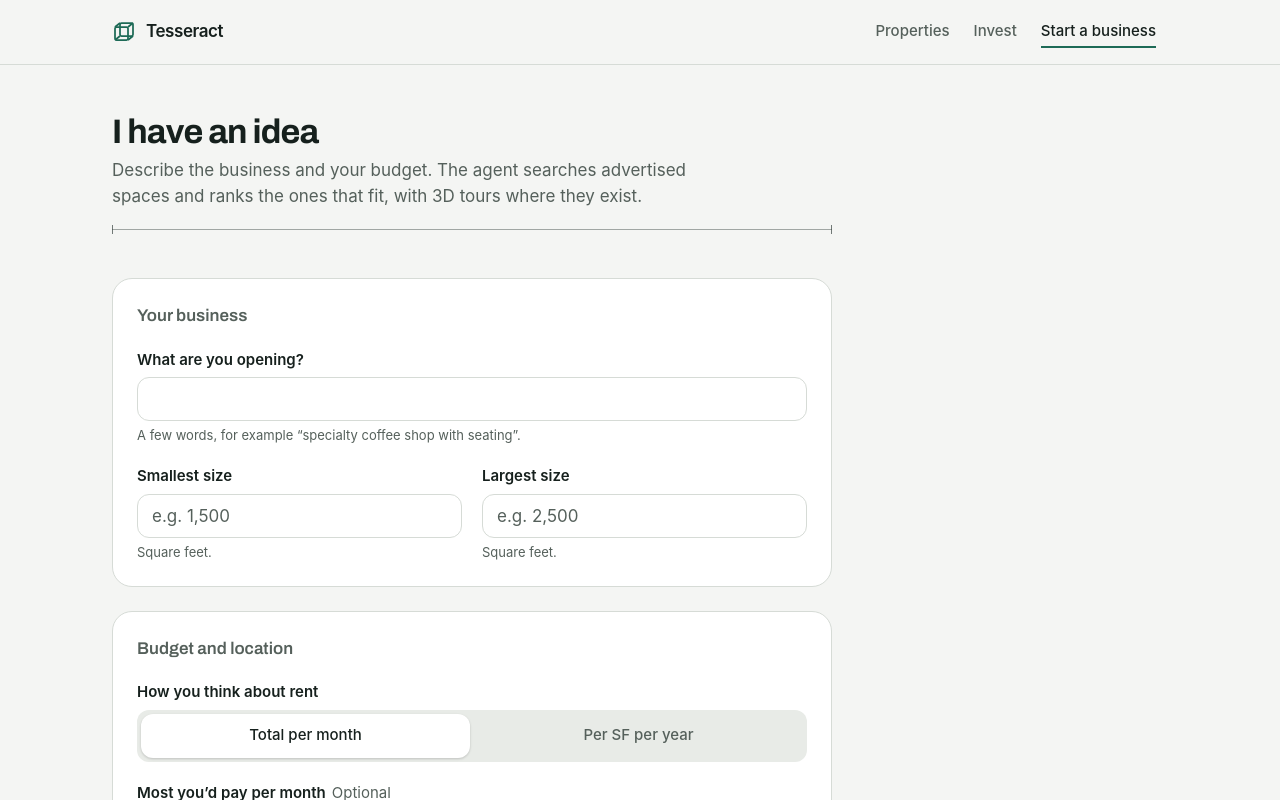
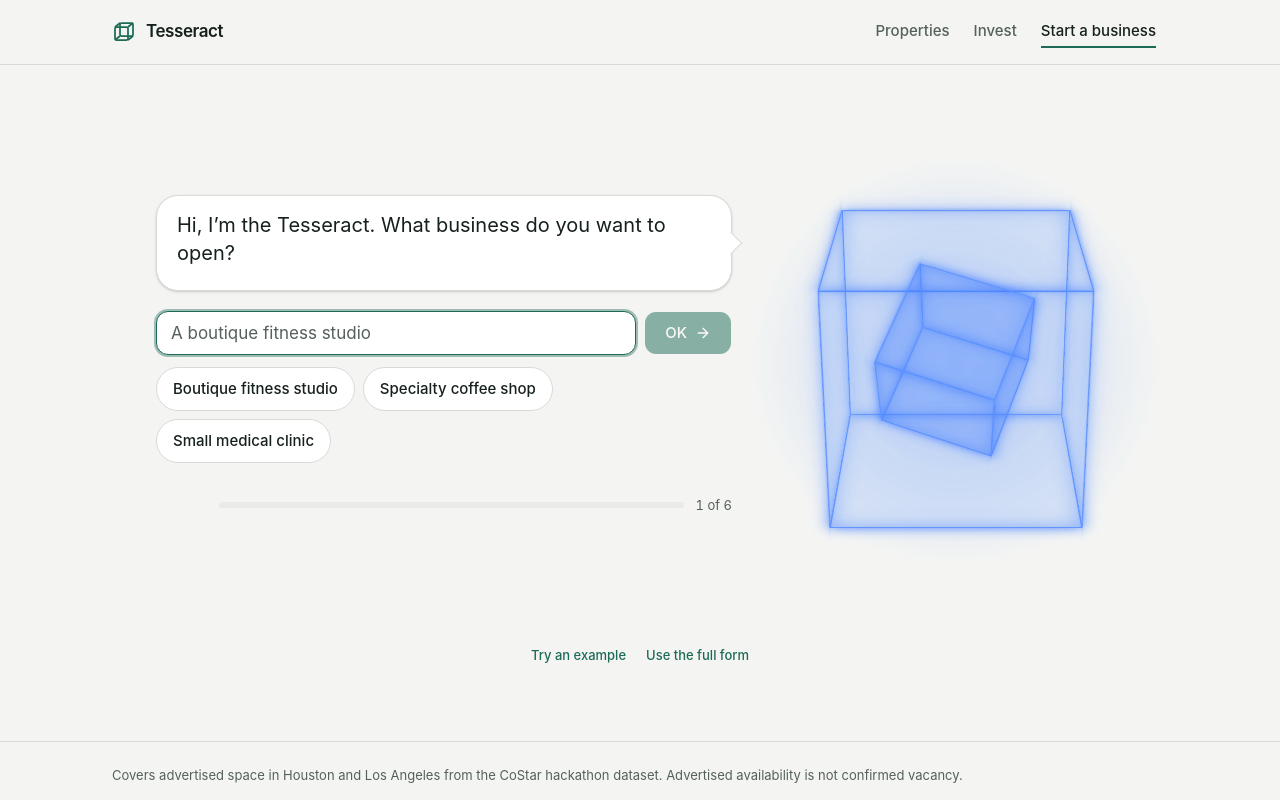
Before and after one commit to jordansalagala21/tesseract, a Next.js app: page /start in a window 1280 px wide. Shown: the top 800 px of the page. Built offline with nearby package versions, Linux system fonts and the light colour scheme.

Commit message:
UI-12: Give each customer type its own page
Explore my property opens the new /explore page; Find my business space
and Build my investment brief open /start and /invest, all with the
cube's questions. ?form=1 shows the existing full form on /start and
/invest.

```diff
--- /dev/null
+++ b/app/explore/page.tsx
@@ -0,0 +1,23 @@
+import type { Metadata } from "next";
+import Link from "next/link";
+import { GuidedIntake } from "@/components/intake/GuidedIntake";
+import { PageShell } from "@/components/site/PageShell";
+
+export const metadata: Metadata = { title: "Explore my property | Tesseract" };
+
+// The owner's page: the Tesseract asks which building and what matters, then starts the agents.
+export default function ExplorePage() {
+  return (
+    <PageShell>
+      <h1 className="sr-only">Explore my property: what could this space become?</h1>
+      <GuidedIntake
+        persona="owner"
+        alternative={
+          <Link href="/properties" className="inline-flex min-h-11 items-center font-medium text-primary underline-offset-4 hover:underline">
+            Browse all properties instead
+          </Link>
+        }
+      />
+    </PageShell>
+  );
+}
--- a/app/invest/page.tsx
+++ b/app/invest/page.tsx
@@ -1,15 +1,19 @@
+import { Suspense } from "react";
 import type { Metadata } from "next";
-import { StageInvest } from "@/components/forms/StageInvest";
+import { InvestorForm } from "@/components/forms/InvestorForm";
+import { IntakeOrForm } from "@/components/intake/IntakeOrForm";
 import { PageShell } from "@/components/site/PageShell";
 
-export const metadata: Metadata = { title: "I have capital | Tesseract" };
+export const metadata: Metadata = { title: "Build my investment brief | Tesseract" };
 
-// A deliberately empty page: Tess slides in and asks the questions one at a time.
-export default function InvestPage() {
+// The investor's page: the Tesseract asks about capital, strategy and risk, then starts the agents.
+export default function InvestPage({ searchParams }: PageProps<"/invest">) {
   return (
     <PageShell>
-      <h1 className="sr-only">I have capital: find buildings to buy and spaces to lease</h1>
-      <StageInvest />
+      <h1 className="sr-only">Build my investment brief: buildings to buy and spaces to lease</h1>
+      <Suspense>
+        <IntakeOrForm persona="investor" path="/invest" searchParams={searchParams} form={<InvestorForm />} />
+      </Suspense>
     </PageShell>
   );
 }
--- a/app/start/page.tsx
+++ b/app/start/page.tsx
@@ -1,19 +1,19 @@
+import { Suspense } from "react";
 import type { Metadata } from "next";
 import { EntrepreneurForm } from "@/components/forms/EntrepreneurForm";
-import { PageHeader, PageShell } from "@/components/site/PageShell";
+import { IntakeOrForm } from "@/components/intake/IntakeOrForm";
+import { PageShell } from "@/components/site/PageShell";
 
-export const metadata: Metadata = { title: "I have an idea | Tesseract" };
+export const metadata: Metadata = { title: "Find my business space | Tesseract" };
 
-export default function StartPage() {
+// The founder's page: the Tesseract asks about the business, size and budget, then starts the agents.
+export default function StartPage({ searchParams }: PageProps<"/start">) {
   return (
     <PageShell>
-      <div className="flex w-full max-w-form flex-col gap-10">
-        <PageHeader
-          title="I have an idea"
-          description="Describe the business and your budget. The agent searches advertised spaces and ranks the ones that fit, with 3D tours where they exist."
-        />
-        <EntrepreneurForm />
-      </div>
+      <h1 className="sr-only">Find my business space: advertised spaces that fit your idea</h1>
+      <Suspense>
+        <IntakeOrForm persona="entrepreneur" path="/start" searchParams={searchParams} form={<EntrepreneurForm />} />
+      </Suspense>
     </PageShell>
   );
 }
--- a/components/home/home-content.ts
+++ b/components/home/home-content.ts
@@ -85,7 +85,7 @@ export const PATHS = [
     start: "Start with a property and, if you like, one advertised suite.",
     get: "Get ranked reuse ideas with evidence, risks and a 3D walkthrough.",
     action: "Explore my property",
-    href: "/properties",
+    href: "/explore",
   },
   {
     id: "founder",
```
Also changed, not shown: 1 other file (tests, documents, lock files or other folders).
